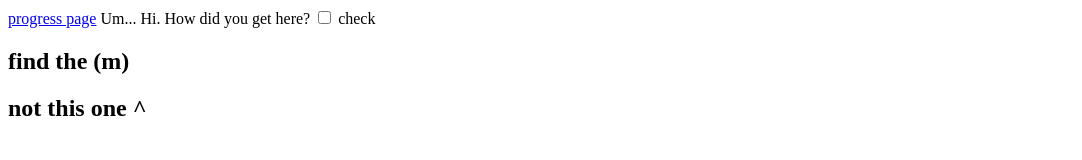
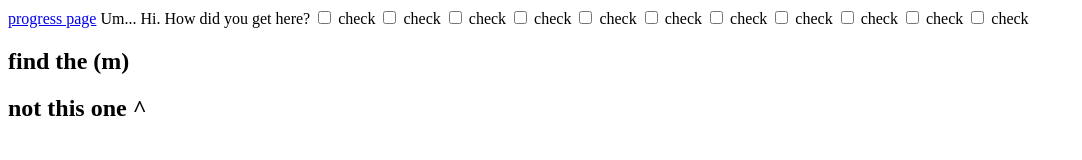
Before and after one commit to Burrito92024/Burrito92024.github.io, a plain HTML site: page index.html in a window 1280 px wide. Shown: the whole page, without its empty margins (0-1082 px from the left). Drawn offline with Linux system fonts and the light colour scheme.

Commit message:
many checks

```diff
--- a/index.html
+++ b/index.html
@@ -9,6 +9,16 @@
     <a href="page.html">progress page</a>
     <hi>Um... Hi. How did you get here?
         <input id="check" type="checkbox" name="check" Value="check"> <label for="check">check</label>
+         <input id="check" type="checkbox" name="check" Value="check"> <label for="check">check</label>
+         <input id="check" type="checkbox" name="check" Value="check"> <label for="check">check</label>
+         <input id="check" type="checkbox" name="check" Value="check"> <label for="check">check</label>
+         <input id="check" type="checkbox" name="check" Value="check"> <label for="check">check</label>
+         <input id="check" type="checkbox" name="check" Value="check"> <label for="check">check</label>
+         <input id="check" type="checkbox" name="check" Value="check"> <label for="check">check</label>
+         <input id="check" type="checkbox" name="check" Value="check"> <label for="check">check</label>
+         <input id="check" type="checkbox" name="check" Value="check"> <label for="check">check</label>
+         <input id="check" type="checkbox" name="check" Value="check"> <label for="check">check</label>
+         <input id="check" type="checkbox" name="check" Value="check"> <label for="check">check</label>
         <h2>find the (m)</h2>
      <h2>not this one ^</h2>
     </hi>
```
